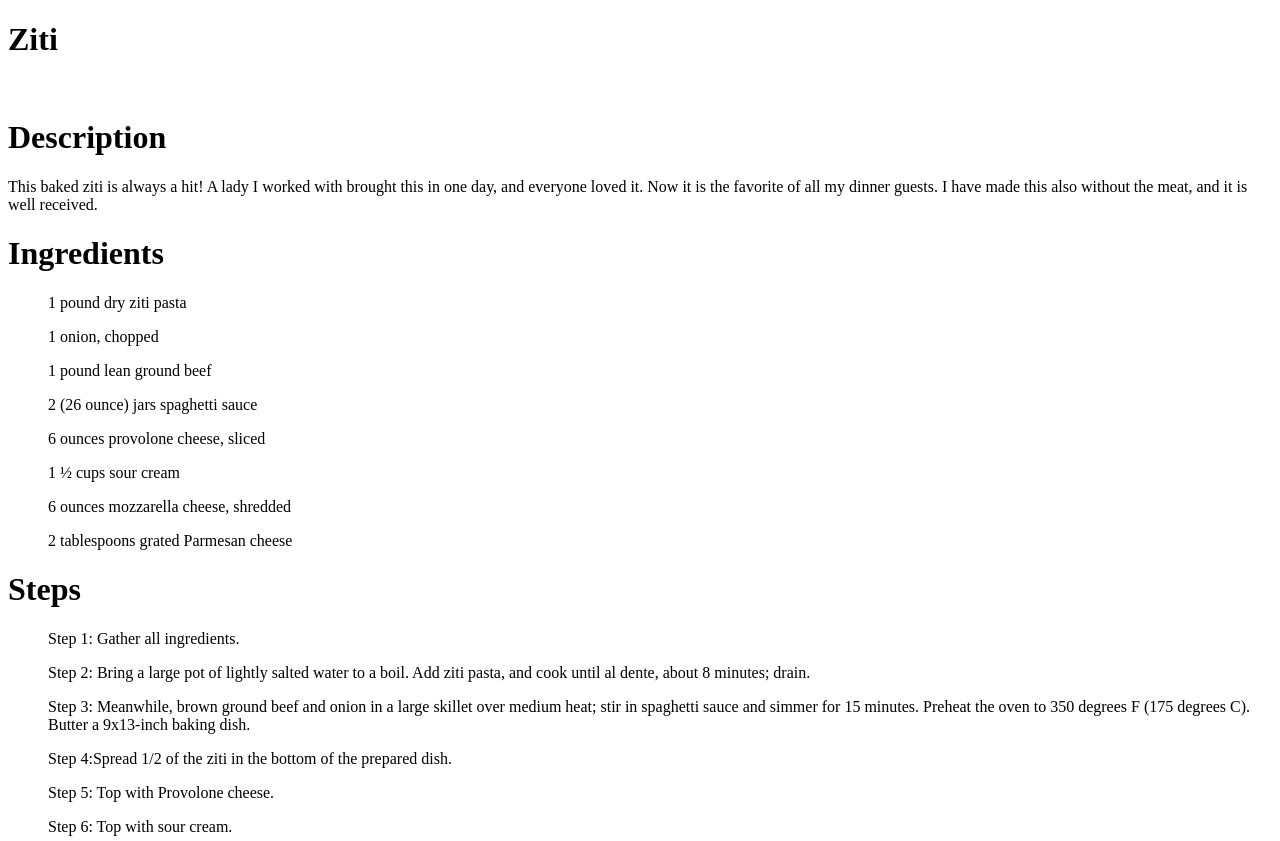
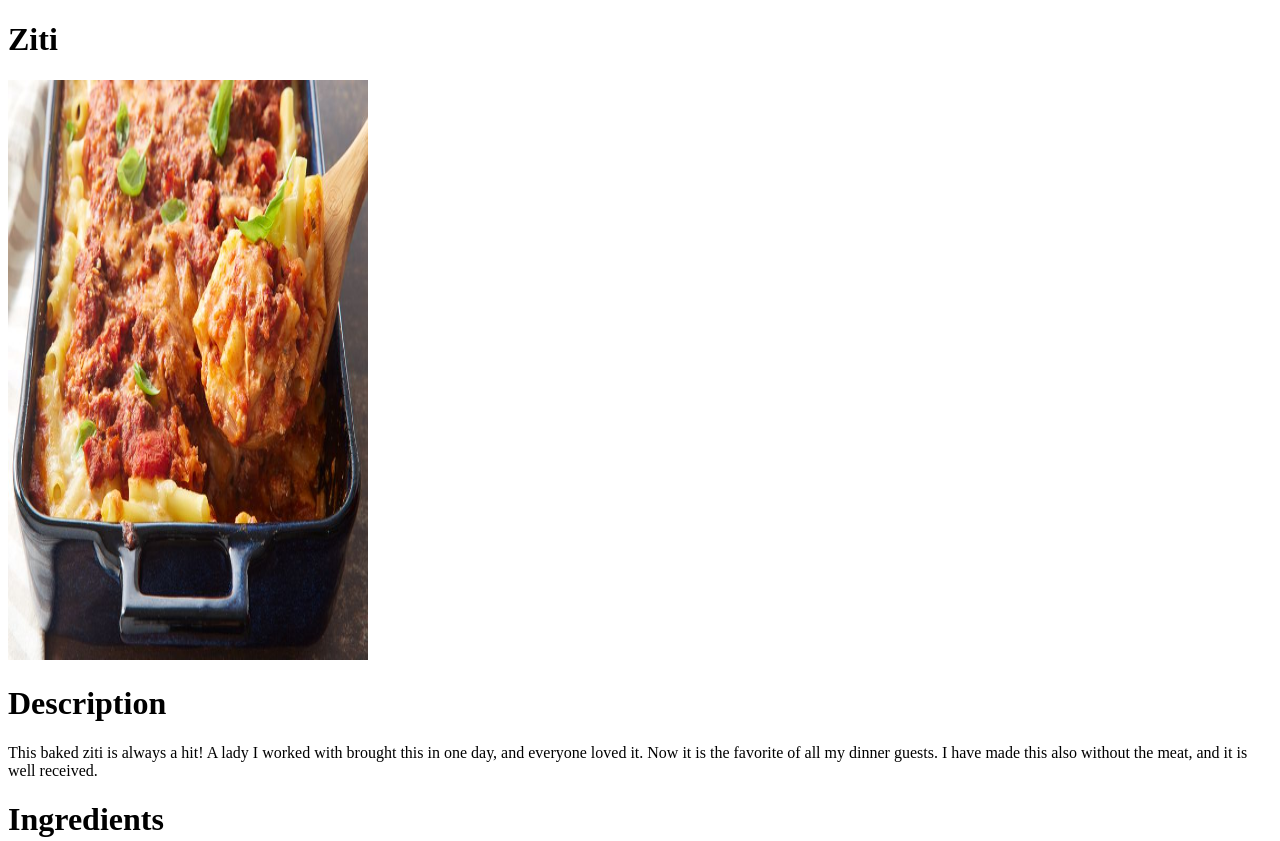
Before and after one commit to maiko750/odin-recipes, a plain HTML site: page recipes/ziti.html in a window 1280 px wide. Shown: the top 841 px of the page. Drawn offline with Linux system fonts and the light colour scheme.

Commit message:
fixed ziti picture

```diff
--- a/recipes/ziti.html
+++ b/recipes/ziti.html
@@ -7,7 +7,7 @@
 </head>
 <body>
     <h1>Ziti</h1>
-    <img src="images/ziti.jpg" alt="">
+    <img src="../images/ziti.jpg" alt="an image of ziti" width="360" height="580">
     <h1>Description</h1>
     <p>This baked ziti is always a hit! A lady I worked with brought this in one day, and everyone loved it. Now it is the favorite of all my dinner guests. I have made this also without the meat, and it is well received.</p>
     <h1>Ingredients</h1>
```
